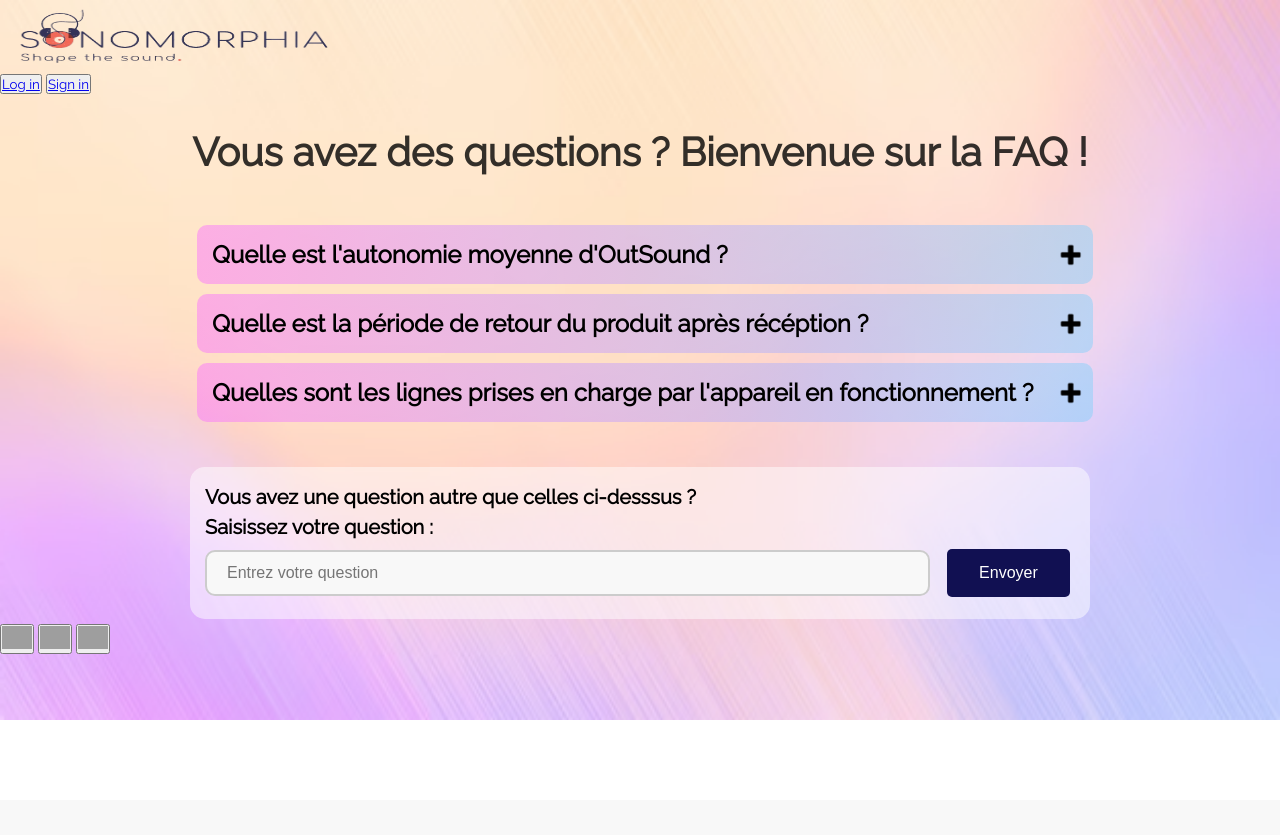
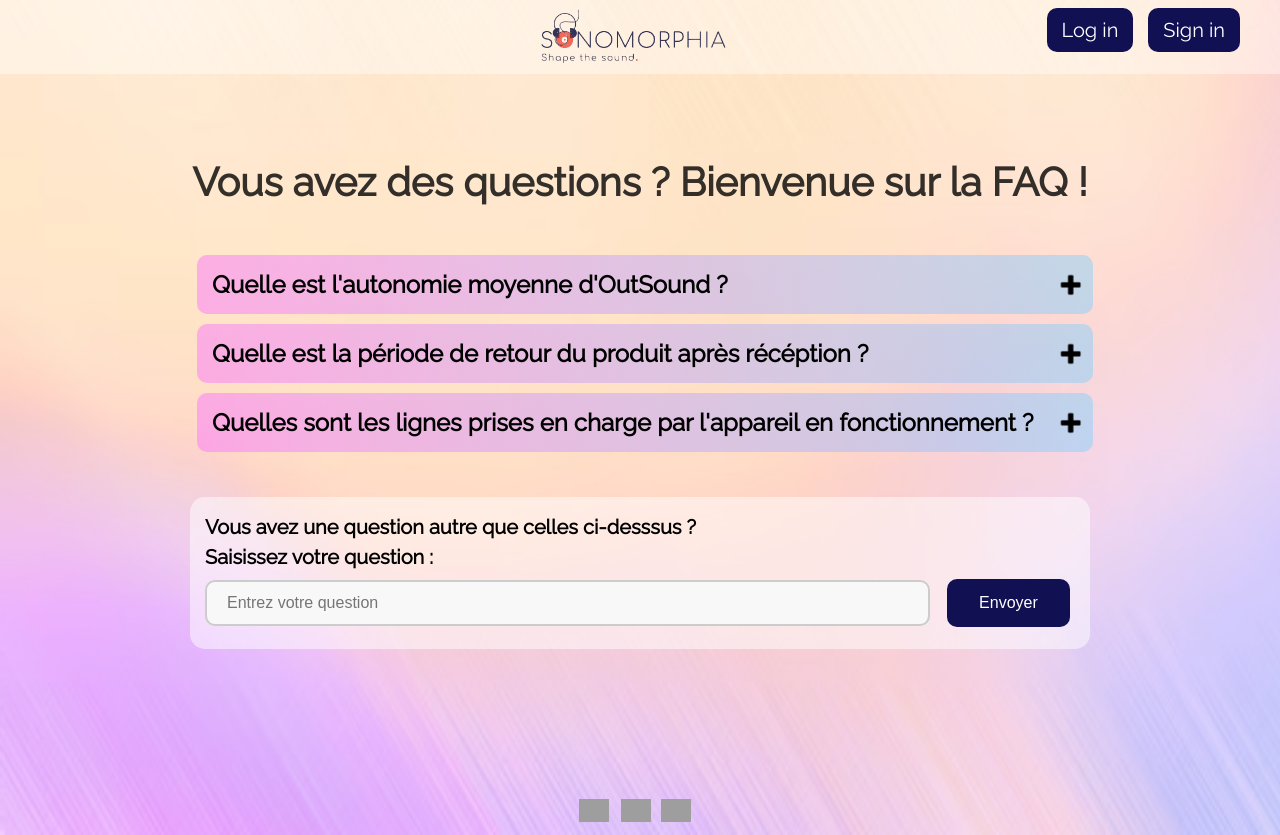
Before and after one commit to AygonR/Projet-App, a PHP site: page /page_faq.php in a window 1280 px wide. Before the commit the page ends 720 px from the top, so only its background shows below. Run offline with PHP 8.4, Linux system fonts and the light colour scheme; some libraries are stand-ins or nearby versions; grey boxes are pictures that could not be loaded.

Commit message:
Update style_faq.css

```diff
--- a/style_faq.css
+++ b/style_faq.css
@@ -1,22 +1,14 @@
-*, ::before, ::after{
+ *, ::before, ::after{
     box-sizing: border-box;
     margin: 0;
     padding: 0;
 }
-
-.langue_page {
-    float: right;
-    padding: 10px 20px;
-    font-size: 20px;
-    color: white;
-    background-color: rgba(135, 209, 250);
-    text-decoration: none;
-    border-radius: 5px;
-    margin-right: 80px;
-    margin-top: 40px;
-    border: rgba(135, 209, 250,0.75) 2px solid;
+header {
+    background-color: rgba(255, 255, 255, 0.4); /* Change this to your preferred color */
+    width: 100%;
 }
-.page_de_connexion {
+/*
+.langue_page, .page_de_connexion {
     float: right;
     padding: 10px 20px;
     font-size: 20px;
@@ -29,17 +21,11 @@
     border: rgba(135, 209, 250,0.75) 2px solid;
 }
 
-
 .highlight {
-    color: rgba(250, 119, 253,0.5); /* Remplacez "red" par la couleur de votre choix */
+    color: rgba(250, 119, 253,0.5);
     font-weight: bold;
 }
-
-.header-image {
-    max-width: 2500px;
-    max-height: 100px;
-}
-
+*/
 h1{
     text-align: left;
 }
@@ -49,6 +35,7 @@ h2{
     font-size: 39.5px;
     color: rgba(0, 0, 0, 0.8);
     font-weight: bold;
+    margin-top: 50px;
 }
 
 body {
@@ -67,13 +54,14 @@ body {
     flex-direction: column ;
     justify-content: center;
     align-items: flex-start;
+
 }
-
 .questions{
     width: 100%;
     height: auto;
     margin: 5px;
     color: black;
+
 }
 
 .visible-pannel{
@@ -95,6 +83,7 @@ body {
     margin-right: 10px;
     width: 25px;
     cursor: pointer;
+
 }
 
 .toggle-pannel {
@@ -103,6 +92,7 @@ body {
     opacity: 0;
     background: linear-gradient(to right, rgba(238, 145, 240, 0.25), rgba(100, 194, 245, 0.25));
     border-radius: 10px;
+
 }
 
 .toggle-pannel h4 {
@@ -159,6 +149,7 @@ input[type="text"] {
     text-align: left;
     line-height: 1.5;
     padding : 15px 15px;
+    margin-bottom : 150px;
 }
 input[type="submit"] {
     background-color: #111052;
@@ -170,7 +161,7 @@ input[type="submit"] {
     font-size: 16px;
     margin: 4px 2px;
     cursor: pointer;
-    border-radius: 5px;
+    border-radius: 10px;
 }
 
 @keyframes slideIn {
@@ -194,3 +185,158 @@ input[type="submit"] {
 .banner {
     animation: slideIn 1s forwards;
 }
+
+
+
+
+
+.conteneur a {
+    color: #000; /* Couleur du texte pour les liens */
+    text-decoration: none; /* Retirer le soulignement des liens */
+    width: 100%;
+}
+.conteneur {
+    display: flex;
+    justify-content: space-between;
+    position: relative;
+    text-align: center;
+}
+.connexion a {
+    color: #ffffff; /* This will override the color inherited from .conteneur a */
+}
+.connexion {
+    background-color: #111052;
+    padding: 10px 15px;
+    font-size: 20px;
+    border: none;
+    cursor: pointer;
+    text-decoration: none;
+    border-radius: 10px;
+    margin-right: 15px;
+}
+
+.connexion button {
+    margin-right: 10px;
+}
+#myButton {
+    background-color: rgb(12, 26, 87);
+    color: white;
+    padding: 10px 20px;
+    font-size: 16px;
+    border: none;
+    cursor: pointer;
+}
+.div-banniere{
+    width: 100%;
+}
+.partie {
+    display: flex;
+    justify-content: space-between;
+    align-items: center;
+}
+#number {
+    padding-top: 30px;
+}
+.align {
+    margin-top: 20px;
+}
+.partie1 {
+    width: auto;
+    pointer-events: none;
+    margin-left: auto;
+    margin-right: auto;
+    display: inline-block;
+    /*margin-right: auto;  add this line */
+    flex-grow: 1; /* add this line */
+    text-align: center;
+    /* remove justify-content: center; and align-items: center; */
+}
+.partie1 img {
+    pointer-events: auto;
+    width: auto;
+}
+.partie3 {
+    padding-top: 7.5px;
+    padding-bottom: 7.5px;
+    display: flex;
+    margin-left : auto;
+    margin-right : 25px;
+    position: absolute;
+    right: 0;
+}
+.image-button {
+    background-color: transparent;
+    border: none;
+    cursor: pointer;
+    padding: 0;
+    overflow: hidden;
+}
+.tee {
+    width: 100%;
+}
+.instagram-button {
+    margin-left: 1.7px;
+}
+#myBouton {
+    position: absolute;
+    top: 174%;
+    left: 11%;
+    transform: translate(-50%, -50%);
+    background-color: rgb(12, 26, 87);
+    color: white;
+    padding: 10px 20px;
+    font-size: 16px;
+    border: none;
+    cursor: pointer;
+}
+.lil-dec {
+    margin-left: 30px;
+}
+#about {
+    text-align: center;
+    padding: 40px 0;
+}
+.emoji-bar {
+    /*position: fixed;*/
+    bottom: 0;
+    left: 0;
+    right: 0;
+    display: flex;
+    justify-content: center;
+}
+.emoji-bar img {
+    width: 30px; /* Adjust as needed */
+    height: auto; /* This will maintain the aspect ratio */
+    margin-right: 10px;
+    margin-bottom:10px ;
+}
+.partie1 {
+    display: flex;
+    justify-content: center;
+}
+.dropdown-menu {
+    display: none;
+    position: absolute;
+    left: 0;
+    top: 100%;
+    background-color: #f9f9f9;
+    min-width: 160px;
+    box-shadow: 0px 8px 16px 0px rgba(0,0,0,0.2);
+    z-index: 1;
+}
+.menu-button {
+    position: absolute;
+    left: 0;
+}
+.logo-container {
+    display: flex;
+    justify-content: center;
+    width: 100%;
+}
+
+/*margin: 10px auto 5px;
+display: flex;
+flex-direction: column;  Change to column for vertical layout
+align-items: flex-start;
+margin-top : 40px;
+padding : 15px 15px;*/
```
